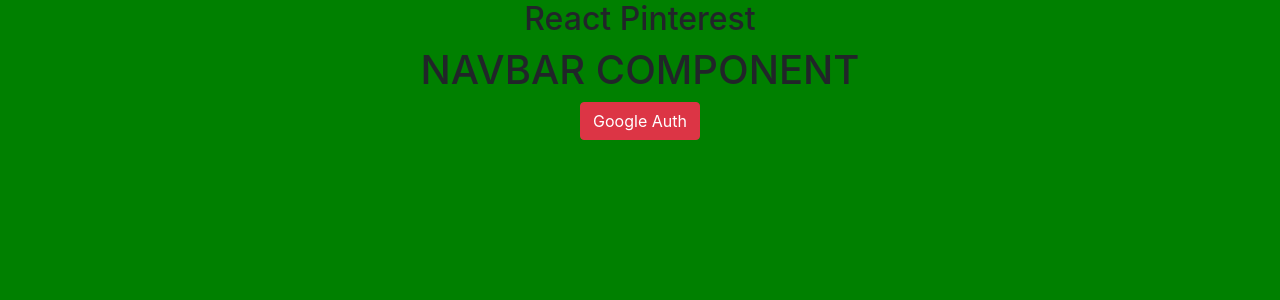
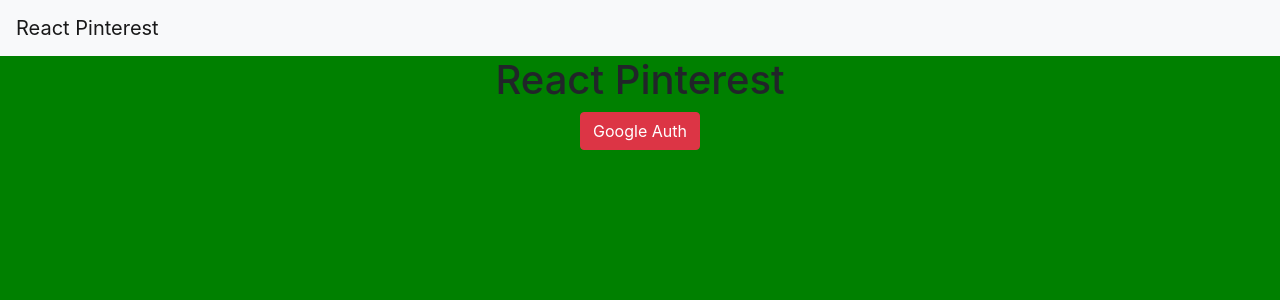
Before and after one commit to kenymc1/react-pinterest-1, a React (Create React App) app: page / in a window 1280 px wide. Shown: the top 300 px of the page. Built offline with nearby package versions, Linux system fonts and the light colour scheme; no server answers.

Commit message:
added logout

```diff
--- a/package.json
+++ b/package.json
@@ -10,6 +10,7 @@
     "axios": "^0.19.2",
     "bootstrap": "^4.4.1",
     "firebase": "^7.14.3",
+    "prop-types": "^15.7.2",
     "react": "^16.13.1",
     "react-dom": "^16.13.1",
     "react-scripts": "3.4.1"
--- a/src/App/App.js
+++ b/src/App/App.js
@@ -46,8 +46,8 @@
 
     return (
       <div className="App">
-        <h2>React Pinterest</h2>
-        <MyNavbar />
+        <MyNavbar authed={authed}/>
+        <h1>React Pinterest</h1>
         {loadComponent()}
       </div>
     );
--- a/src/components/MyNavbar/MyNavbar.js
+++ b/src/components/MyNavbar/MyNavbar.js
@@ -1,12 +1,43 @@
 import React from 'react';
+import PropTypes from 'prop-types';
+import firebase from 'firebase/app';
+import 'firebase/auth';
 
 import './MyNavbar.scss';
 
 class MyNavbar extends React.Component {
+  static propTypes = {
+    authed: PropTypes.bool.isRequired,
+  }
+
+  logMeOut = (e) => {
+    e.preventDefault();
+    firebase.auth().signOut();
+  }
+
   render() {
+    const { authed } = this.props;
+
     return (
       <div className="MyNavbar">
-        <h1>NAVBAR COMPONENT</h1>
+        <nav className="navbar navbar-expand-lg navbar-light bg-light">
+          <a className="navbar-brand" href="#">React Pinterest</a>
+          <button className="navbar-toggler" type="button" data-toggle="collapse" data-target="#navbarSupportedContent" aria-controls="navbarSupportedContent" aria-expanded="false" aria-label="Toggle navigation">
+            <span className="navbar-toggler-icon"></span>
+          </button>
+
+          <div className="collapse navbar-collapse" id="navbarSupportedContent">
+            <ul className="navbar-nav ml-auto">
+              <li className="nav-item">
+                {
+                  authed
+                    ? <button className="nav-link btn btn-danger" onClick={this.logMeOut}>Logout</button>
+                    : ''
+                }
+              </li>
+            </ul>
+          </div>
+        </nav>
       </div>
     );
   }
```
